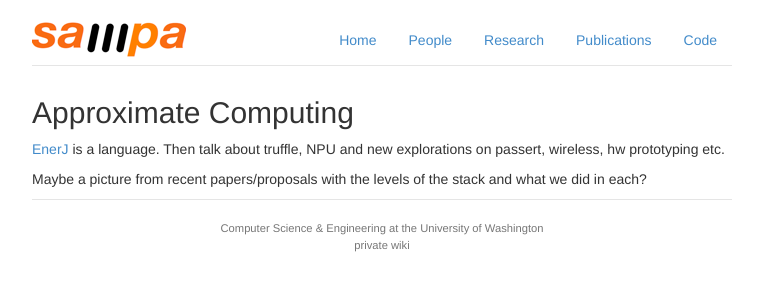
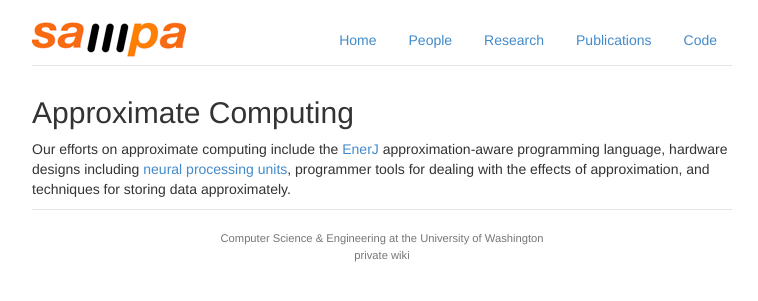
Before and after one commit to uwsampa/sampa-public, a Jekyll site: the page built from research/approximation/index.md, in a window 1280 px wide. Shown: the top 301 px of the page, without its empty margins (258-1016 px from the left). Built offline with Jekyll 4.4.1, drawn with Linux system fonts in a browser that asks for light colours; Markdown is read by kramdown in place of the engine named in the settings.

```diff
--- a/research/approximation/index.md
+++ b/research/approximation/index.md
@@ -2,8 +2,7 @@
 layout: default
 title: Approximate Computing
 ---
+Our efforts on approximate computing include the [EnerJ][] approximation-aware programming language, hardware designs including [neural processing units][npu], programmer tools for dealing with the effects of approximation, and techniques for storing data approximately.
 
-
-[EnerJ](enerj.html) is a language. Then talk about truffle, NPU and new explorations on passert, wireless, hw prototyping etc.
-
-Maybe a picture from recent papers/proposals with the levels of the stack and what we did in each?
+[enerj]: enerj.html
+[npu]: npu.html
```
Also changed, not shown: research/index.md (+3 -1 lines).
